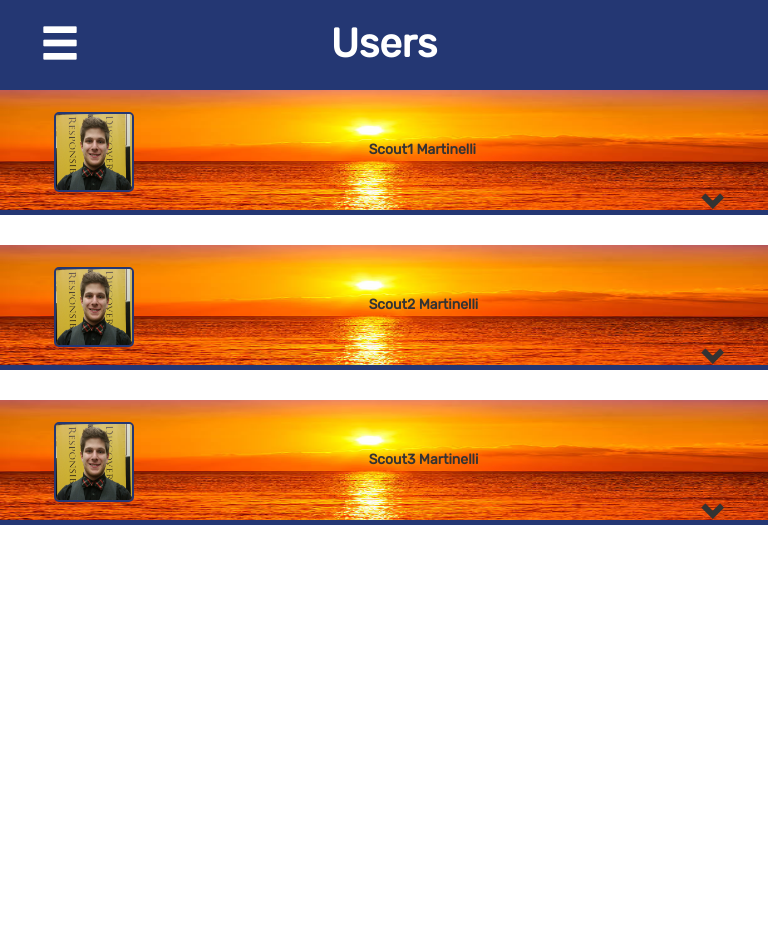
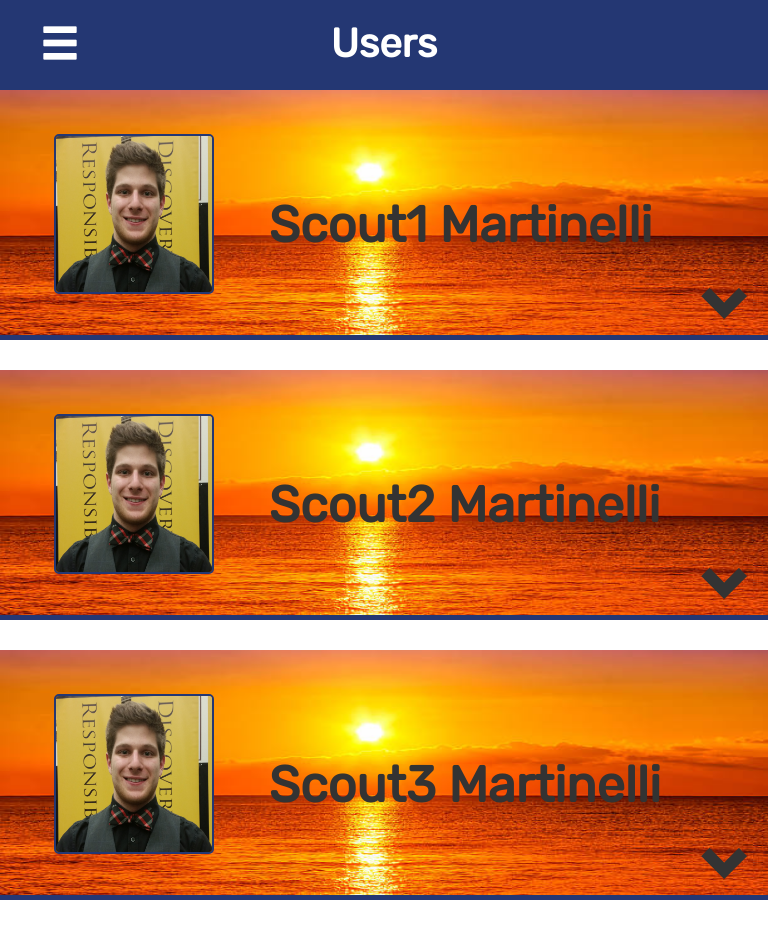
Before and after one commit to cap377/UIandI, an Angular app: page /users in a window 768 px wide. Before the commit the page ends 800 px from the top, so only its background shows below. Built offline with nearby package versions, Linux system fonts and the light colour scheme.

Commit message:
Added more sytling to the tablet

```diff
--- a/src/app/user-profiles/user-profiles.component.scss
+++ b/src/app/user-profiles/user-profiles.component.scss
@@ -5,13 +5,22 @@ $lightColor: #B7BEFF;
   src: url("https://fonts.googleapis.com/css?family=Rubik");
 }
 
-@keyframes user-info-animation{
-  from {
-    margin-top: -660px;
-  }
-  to{
-    margin-top: -30px;
-  }
+@keyframes user-info-animation-phone{
+    from {
+      margin-top: -300px;
+    }
+    to{
+      margin-top: 0px;
+    }
+}
+
+@keyframes user-info-animation-tablet{
+    from {
+      margin-top: -600px;
+    }
+    to{
+      margin-top: 0px;
+    }
 }
 
 html {
@@ -21,7 +30,7 @@ html {
   background-color:  $lightColor;
 }
 
-//phone screens
+//phone screens----------------------------------------------------------------------------
 @media screen and (max-width: 720px) {
   //this is the container that shows the user picture and background pic
   .user-profile-container {
@@ -34,7 +43,7 @@ html {
     margin-bottom: 30px;
     z-index: 10;
     position: relative;
-    background-color: $lightColor;
+    background-color: white;
     display: block;
   }
 
@@ -91,17 +100,16 @@ html {
   //this is for the dropdown of that shows the person bio
   .user-profile-information-container {
     z-index: -1;
-    margin-top: -30px;
-    height: 300px;
+    margin-top: 0px;
+    height: 400px;
     width: 100vw;
-    background: $lightColor;
+    background-color: white;
     display:block;
-    animation: user-info-animation .8s;
+    animation: user-info-animation-phone .8s;
     text-align: center;
     font-size: 20px;
 
-    .user-profile-information-name {
-    }
+    .user-profile-information-name {}
 
     .user-profile-information-phone {}
 
@@ -110,14 +118,15 @@ html {
     .user-profile-information-bio {}
   }
 }
-//tablets
+
+//tablets------------------------------------------------------------------------------------------
 @media screen and (min-width: 720px) and (max-width: 1024px) {
   .user-profile-container {
     overflow: hidden;
   }
 
   .user-profile-badge {
-    height: 125px;
+    height: 250px;
     width: 100vw;
     margin-bottom: 30px;
     z-index: 10;
@@ -128,11 +137,11 @@ html {
 
   .user-profile-img-container img {
     opacity: 1;
-    height: 80px;
-    width: 80px;
+    height: 160px;
+    width: 160px;
     position: absolute;
     left: 7vw;
-    top: 22px;
+    top: 44px;
     border-radius: 5px;
     border: 2px solid $darkColor;
     //box-shadow: 3px 3px 30px grey;
@@ -147,14 +156,15 @@ html {
   .user-profile-name-container {
     .user-profile-name-text {
         position: absolute;
-        left:48vw;
-        top: 50px;
+        left: 35vw;
+        top: 100px;
         font-weight: bold;
+        font-size: 50px;
     }
   }
 
   .user-profile-background-img-container img {
-    height: 125px;
+    height: 250px;
     width: 100vw;
     position: absolute;
     //border-radius: 5px;
@@ -171,22 +181,22 @@ html {
     border: none;
     outline: none;
     padding: 10px;
-    top: 90px;
+    top: 180px;
     left: 90vw;
-    font-size: 25px;
+    font-size: 50px;
   }
 
   //this is for the dropdown of that shows the person bio
   .user-profile-information-container {
     z-index: -1;
-    margin-top: -30px;
-    height: 300px;
+    margin-top: -20px;
+    height: 600px;
     width: 100vw;
-    background: $lightColor;
+    background-color: white;
     display:block;
-    animation: user-info-animation .8s;
+    animation: user-info-animation-tablet .8s;
     text-align: center;
-    font-size: 20px;
+    font-size: 35px;
 
     .user-profile-information-name {
     }
--- a/src/app/user-profiles/user-profiles.component.ts
+++ b/src/app/user-profiles/user-profiles.component.ts
@@ -70,6 +70,7 @@ export class UserProfilesComponent implements OnInit {
      }
      else{
        this.selectedUser = user;
+       //setTimeout
        this.selectedIndex = index;
       //  this.menuState = 'up';
      }
```
